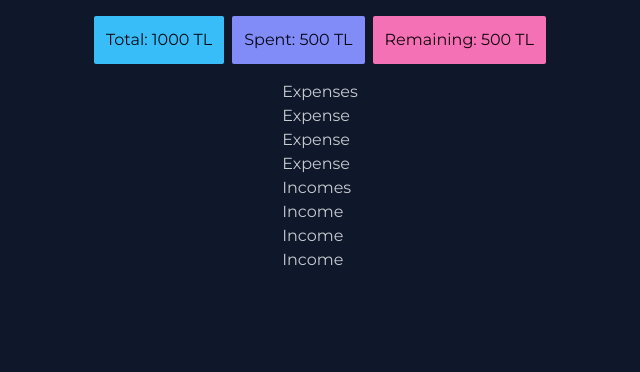
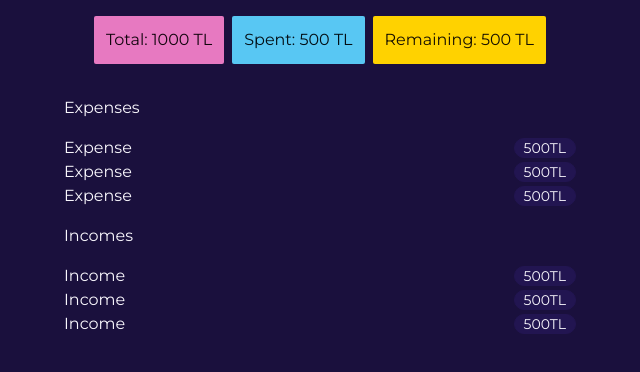
Before and after one commit to doguozcan/budget, a React (Vite) app: page / in a window 1280 px wide. Shown: the top 372 px of the page, without its empty margins (320-960 px from the left). Built offline with nearby package versions, Linux system fonts and the light colour scheme.

Commit message:
Enhance income and expense components' UI

```diff
--- a/src/App.jsx
+++ b/src/App.jsx
@@ -12,7 +12,7 @@ export default function App() {
         <Spent />
         <Remaining />
       </div>
-      <div>
+      <div className="w-1/2 max-w-lg">
         <Expenses />
         <Incomes />
       </div>
--- a/src/components/Expense.jsx
+++ b/src/components/Expense.jsx
@@ -1,4 +1,9 @@
 const Expense = () => {
-  return <p>Expense</p>
+  return (
+    <div className="flex items-center justify-between">
+      <p>Expense</p>
+      <div className="badge badge-neutral text-current"> 500TL</div>
+    </div>
+  )
 }
 export default Expense
--- a/src/components/Expenses.jsx
+++ b/src/components/Expenses.jsx
@@ -3,7 +3,7 @@ import Expense from '../components/Expense'
 const Expenses = () => {
   return (
     <div>
-      <h2>Expenses</h2>
+      <h2 className="my-4">Expenses</h2>
       <ul>
         <Expense />
         <Expense />
--- a/src/components/Income.jsx
+++ b/src/components/Income.jsx
@@ -1,4 +1,9 @@
 const Income = () => {
-  return <p>Income</p>
+  return (
+    <div className="flex items-center justify-between">
+      <p>Income</p>
+      <div className="badge badge-neutral text-current"> 500TL</div>
+    </div>
+  )
 }
 export default Income
--- a/src/components/Incomes.jsx
+++ b/src/components/Incomes.jsx
@@ -3,7 +3,7 @@ import Income from '../components/Income'
 const Incomes = () => {
   return (
     <div>
-      <h2>Incomes</h2>
+      <h2 className="my-4">Incomes</h2>
       <ul>
         <Income />
         <Income />
--- a/tailwind.config.js
+++ b/tailwind.config.js
@@ -10,6 +10,6 @@ export default {
   },
   plugins: [require('daisyui')],
   daisyui: {
-    themes: ['night'],
+    themes: ['synthwave'],
   },
 }
```
